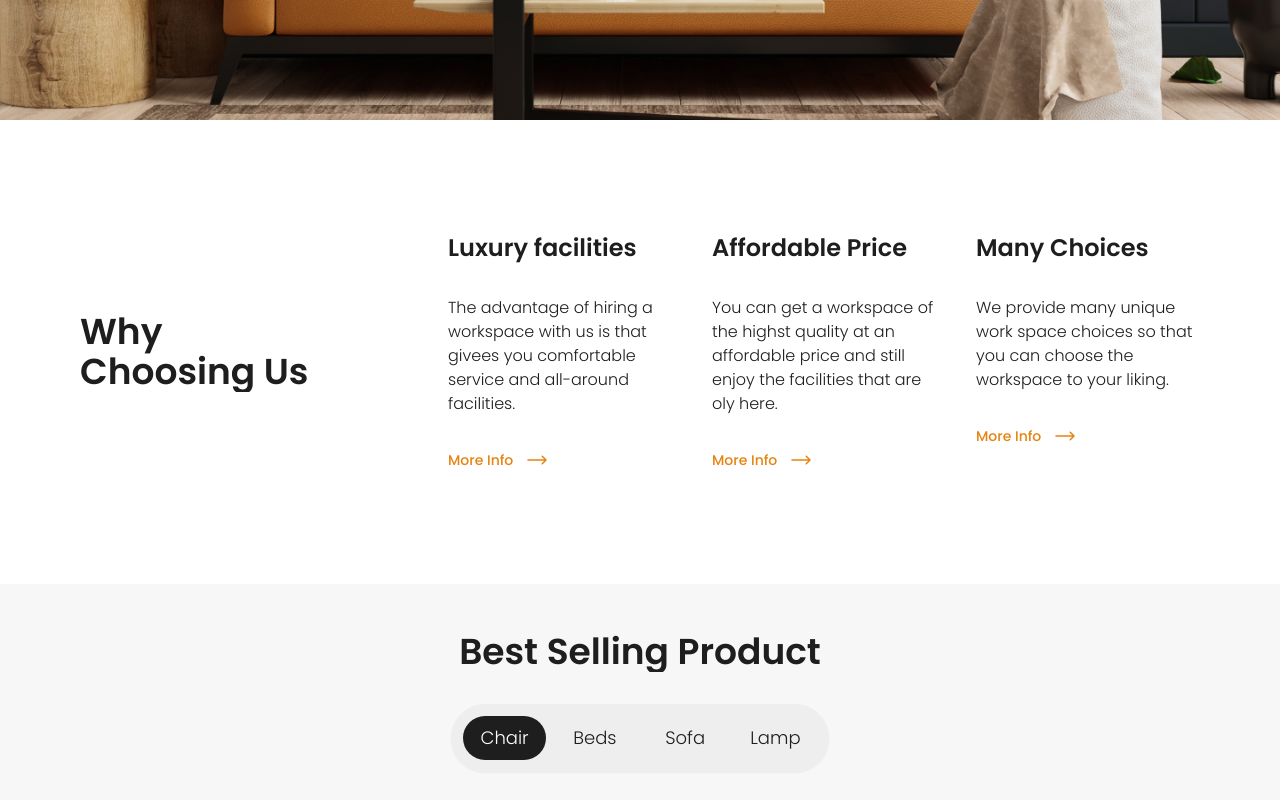
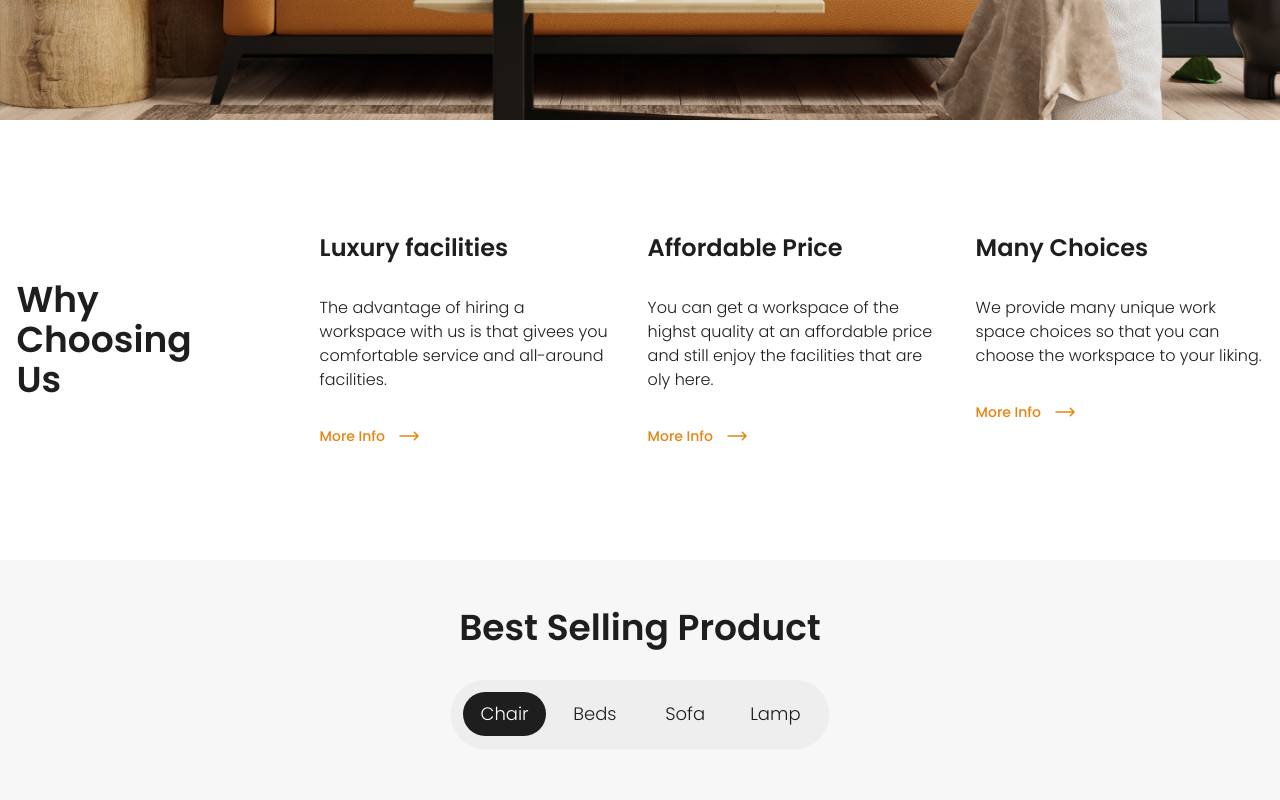
Before and after one commit to KauesSilva/panto-furnitures, a Next.js app: page / in a window 1280 px wide. Shown: the part 680-1480 px from the top of the page. Built offline with nearby package versions, Linux system fonts and the light colour scheme.

Commit message:
Fixed vertical scrolling in texts

```diff
--- a/src/app/globals.css
+++ b/src/app/globals.css
@@ -1,16 +1,3 @@
 @tailwind base;
 @tailwind components;
 @tailwind utilities;
-
-* {
-    overflow-x: hidden;
-    list-style: none;
-}
-
-html {
-    scroll-behavior: smooth;
-}
-
-h2 {
-    overflow: hidden;
-}
--- a/src/components/Header/index.tsx
+++ b/src/components/Header/index.tsx
@@ -14,7 +14,7 @@ function Header(): JSX.Element {
       />
       <Navbar />
       <div className="relative flex max-w-[62.5rem] flex-col gap-4 text-center">
-        <h1 className="overflow-hidden text-7xl font-semibold text-white sm:text-5xl">
+        <h1 className="text-7xl font-semibold text-white sm:text-5xl">
           Minimalistic &amp; Modern Furniture for Your Home
         </h1>
         <p className="text-2xl font-light text-[#B1B1B3] sm:text-xl">
```
